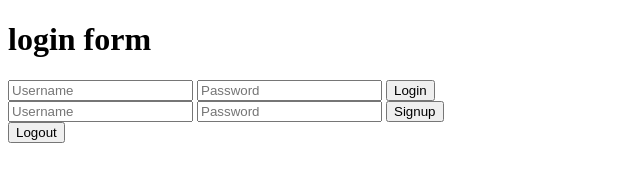
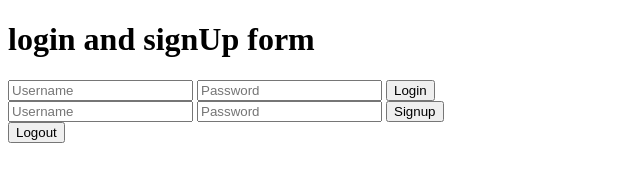
Before and after one commit to bakoyashi/fuzzy-octo-fortnight, a plain HTML site: page index.html in a window 1280 px wide. Shown: the whole page, without its empty margins (0-640 px from the left). Drawn offline with Linux system fonts and the light colour scheme.

Commit message:
change title

```diff
--- a/index.html
+++ b/index.html
@@ -6,7 +6,7 @@
     <title>Hello World</title>
 </head>
 <body>
-    <h1>login form</h1>
+    <h1>login and signUp form</h1>
     <!-- login form -->
     <form action="/login" method="post">
         <input type="text" name="username" placeholder="Username">
```
